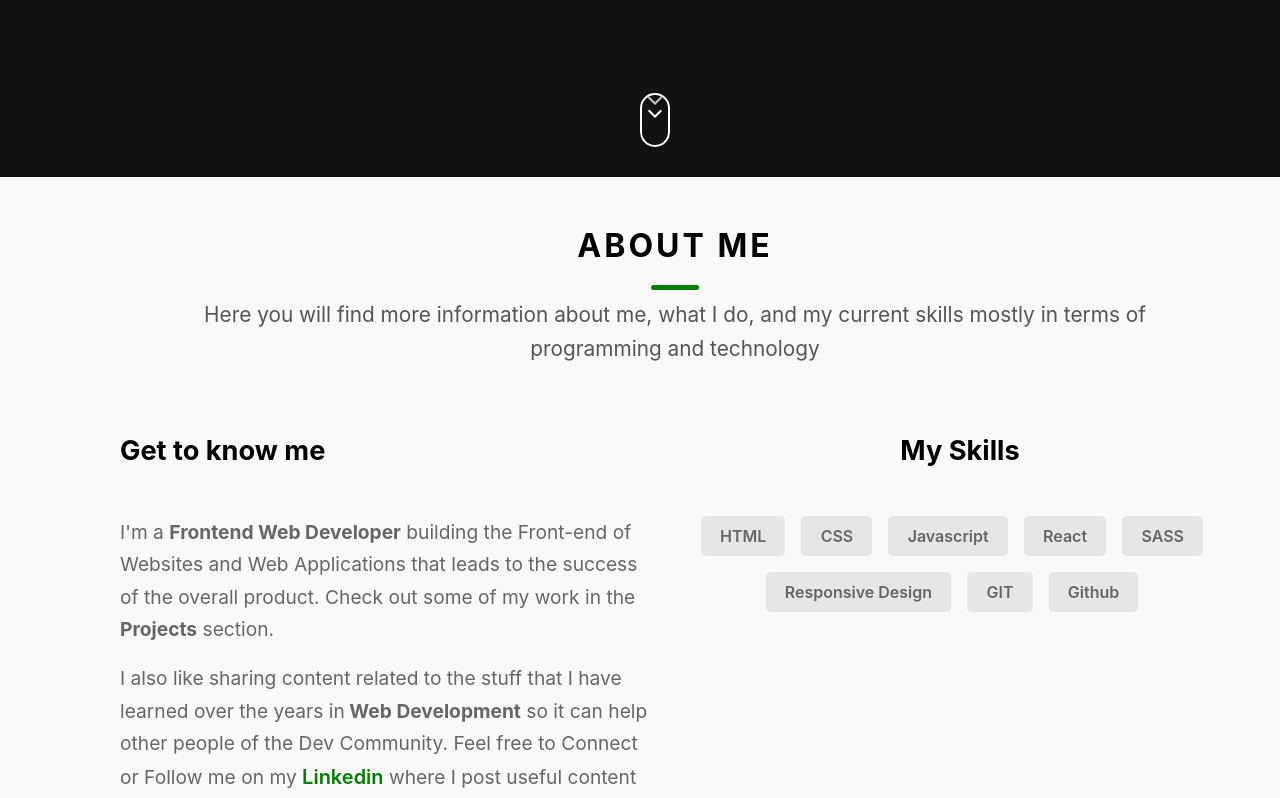
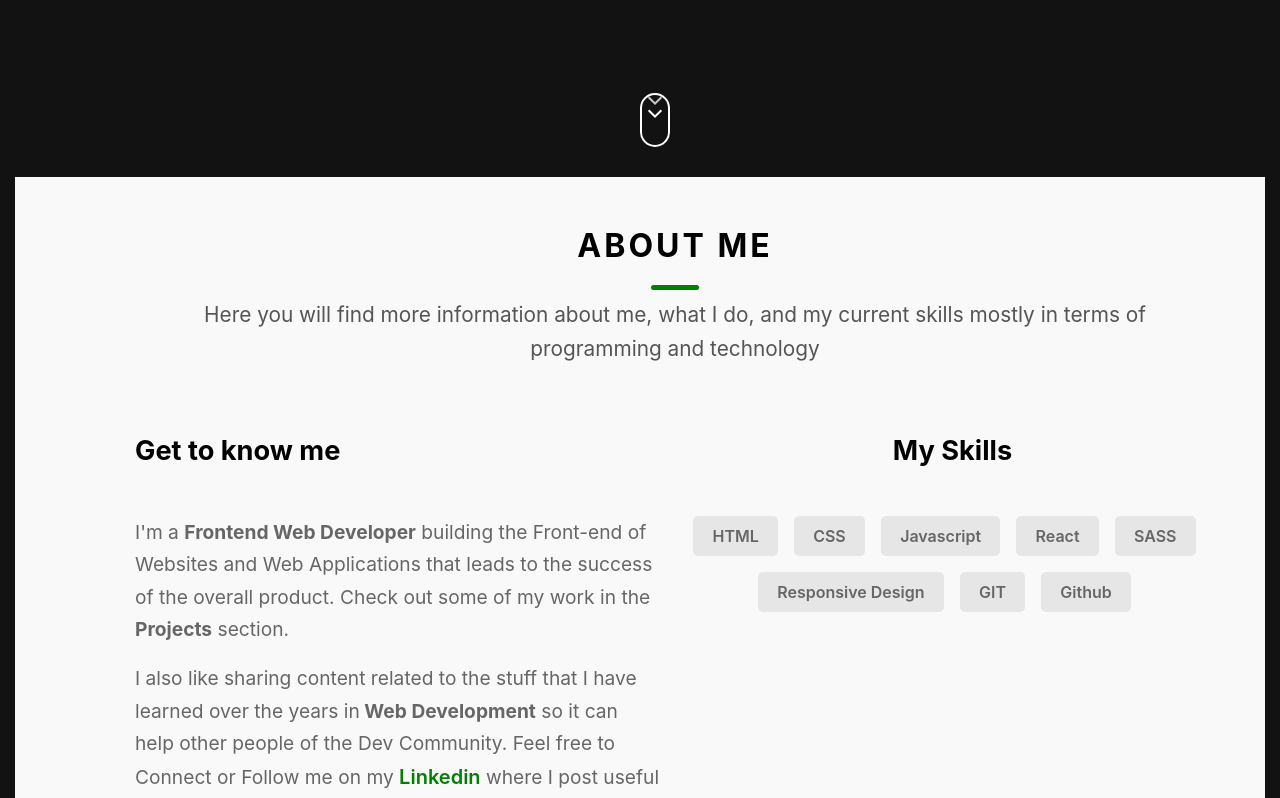
Before and after one commit to hamzazaka/Hamza-Portfolio, a React (Create React App) app in the folder portfolio-app/: page / in a window 1280 px wide. Shown: the part 623-1421 px from the top of the page. Built offline with nearby package versions, Linux system fonts and the light colour scheme.

Commit message:
wmade some changes

```diff
--- a/portfolio-app/src/App.css
+++ b/portfolio-app/src/App.css
@@ -3,8 +3,8 @@
  body{
      background-color:#121212;
      color: #ffffff;
-     padding-right: 0px;
-     padding-left: 0px;
+     padding-right: 15px;
+     padding-left: 15px;
 
   }
 
```
